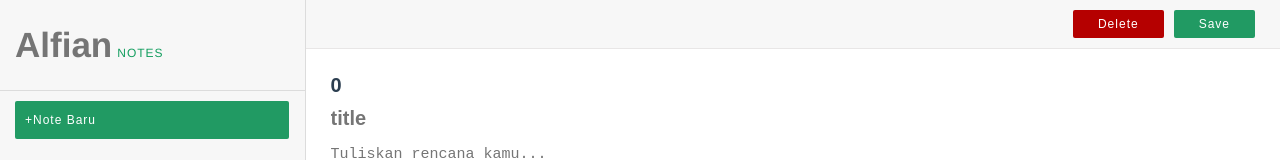
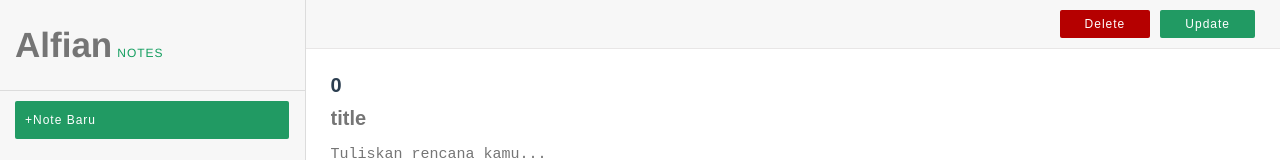
Before and after one commit to Alfianarga/wegodev-notes, a Vue app in the folder resources/: page / in a window 1280 px wide. Shown: the top 160 px of the page. Built offline with nearby package versions, Linux system fonts and the light colour scheme.

Commit message:
Pisah button Save & Update

```diff
--- a/resources/src/App.vue
+++ b/resources/src/App.vue
@@ -41,10 +41,11 @@
   },
   methods: {
        newNote(){
-            this.dataForm = {id:0, title : '', description: ''};
+            this.dataForm = {id:0, title : '', description: '', mode: 'save'};
        },
        editNote(id){
             this.dataForm = this.notes.find(note => note.id === id);
+            this.dataForm.mode = 'update';
        },
        saveNote(title, description){
             let newId = 0;
--- a/resources/src/components/formNotes.vue
+++ b/resources/src/components/formNotes.vue
@@ -1,10 +1,11 @@
 <template>
     <div class="formNotes">
 
-    <form @submit="submitNote">
+    <form>
         <div class="menu">
             <button type="button" @click="submitRemove" class="bg-danger btn btn-delete">Delete</button>
-            <button type="submit" class="bg-success btn">Save</button>
+            <button type="button" @click="submitSave" class="bg-success btn" v-if="mode == 'save'">Save</button>
+            <button type="button" @click="submitUpdate" class="bg-success btn" v-if="mode == 'update'">Update</button>
         </div>
 
         <div class="content">
@@ -38,17 +39,16 @@
             return {
                 id: 0,
                 title: '',
-                description: ''
+                description: '',
+                mode: 'update'
             }
         },
         methods: {
-            submitNote(e){
-                e.preventDefault();
-                if(this.id === 0){
-                    this.propSaveNote(this.title, this.description);
-                }else{
-                    this.propUpdateNote(this.id, this.title, this.description);
-                }
+            submitSave(){
+                this.propSaveNote(this.title, this.description);
+            },
+            submitUpdate(){
+                this.propUpdateNote(this.id, this.title, this.description);
             },
             submitRemove(){
                 this.propRemoveNote(this.id);
@@ -65,6 +65,7 @@
                 this.id = note.id;
                 this.title = note.title;
                 this.description = note.description;
+                this.mode = note.mode;
             }
         }
     }
```
